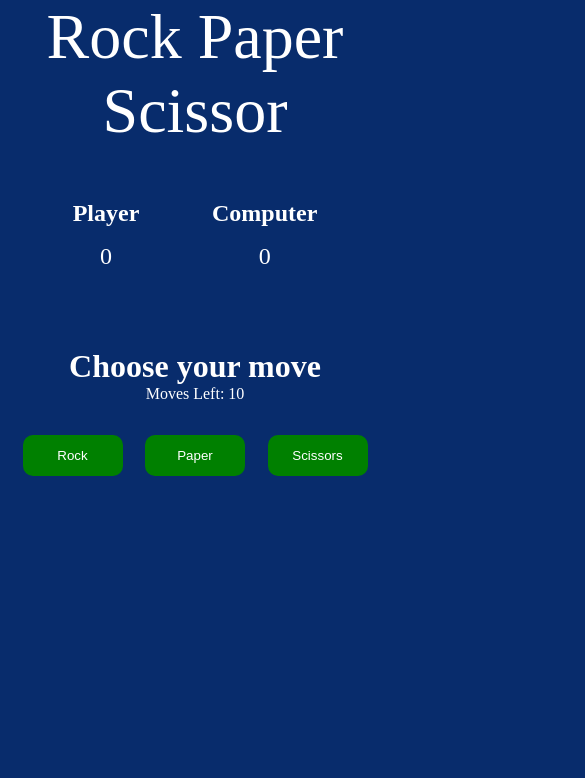
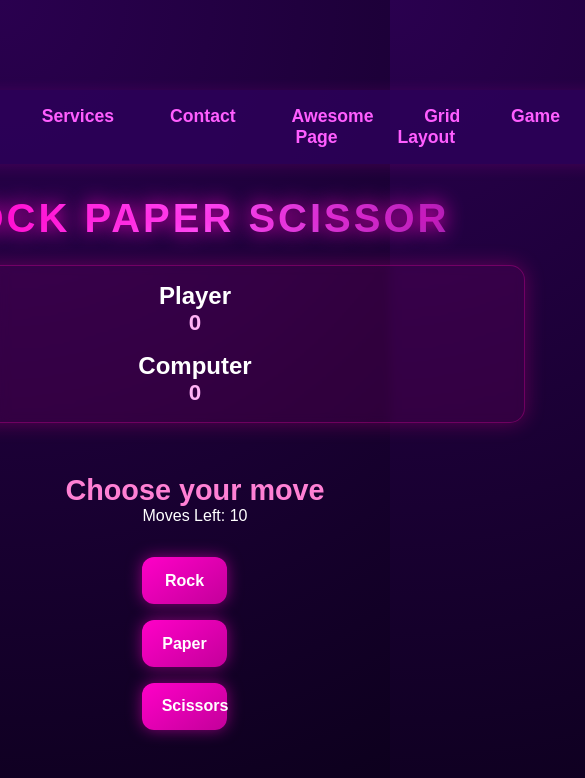
Before and after one commit to Abitha2701/mern_training, a plain HTML site: page game.html in a window 390 px wide. Shown: the top 778 px of the page, 585 px wide, since content can reach past the window. Drawn offline with Linux system fonts and the light colour scheme.

Commit message:
pages linked

```diff
--- a/awesome.css
+++ b/awesome.css
@@ -3,8 +3,8 @@
         .header { background: #232a36; color: #fff; padding: 32px 0 0 0; }
         .header-content { display: flex; justify-content: space-between; align-items: center; padding: 0 64px; }
         .logo { font-weight: bold; font-size: 1.3em; }
-        .nav { display: flex; gap: 32px; }
-        .nav a { color: #fff; text-decoration: none; font-size: 1em; }
+        .nav { display: flex; gap: 32px;list-style-type:none; }
+        .nav a { color: #fff; text-decoration: none; font-size: 1em; text-decoration: none;}
         .main { background: #232a36; color: #fff; display: flex; justify-content: space-between; align-items: center; padding: 48px 64px; }
         .main-title { max-width: 400px; }
         .main-title h1 { font-size: 2.5em; margin-bottom: 0.3em; }
--- /dev/null
+++ b/game.css
@@ -0,0 +1,176 @@
+/* Universal Reset and Theme */
+* {
+    margin: 0;
+    padding: 0;
+    box-sizing: border-box;
+    font-family: "Poppins", sans-serif;
+}
+
+body {
+    background: radial-gradient(circle at top left, #2a004f, #0b001a);
+    color: #fff;
+    min-height: 100vh;
+    display: flex;
+    justify-content: center;
+    align-items: center;
+}
+
+/* Navbar Styles */
+.nav-list {
+    display: flex;
+    gap: 1.5rem;
+    list-style: none;
+    background: rgba(44, 0, 89, 0.85);
+    padding: 1rem 2rem;
+    border-radius: 16px;
+    box-shadow: 0 2px 16px rgba(255, 0, 200, 0.15);
+    margin-bottom: 2rem;
+    justify-content: center;
+}
+.nav-list li a {
+    color: #ff5eff;
+    text-decoration: none;
+    font-size: 1.1rem;
+    font-weight: 600;
+    padding: 0.5rem 1rem;
+    border-radius: 8px;
+    transition: background 0.2s, color 0.2s;
+}
+.nav-list li a:hover, .nav-list li a.active {
+    background: linear-gradient(90deg, #ff00c8, #9c27b0);
+    color: #fff;
+    box-shadow: 0 0 8px #ff00c8;
+}
+
+/* Game Container */
+.game {
+    display: flex;
+    flex-direction: column;
+    align-items: center;
+    text-align: center;
+}
+
+/* Title */
+.title {
+    font-size: 3.5rem;
+    font-weight: 700;
+    text-transform: uppercase;
+    letter-spacing: 3px;
+    background: linear-gradient(90deg, #ff00c8, #ff5eff, #9c27b0);
+    -webkit-background-clip: text;
+    -webkit-text-fill-color: transparent;
+    text-shadow: 0 0 20px #ff00c8;
+    margin-bottom: 1.5rem;
+}
+
+/* Scoreboard */
+.score {
+    display: flex;
+    justify-content: space-between;
+    gap: 2rem;
+    background: rgba(255, 0, 170, 0.1);
+    border: 1px solid rgba(255, 0, 170, 0.3);
+    backdrop-filter: blur(5px);
+    padding: 1rem 2rem;
+    border-radius: 15px;
+    box-shadow: 0 0 20px rgba(255, 0, 150, 0.3);
+    margin-bottom: 2rem;
+}
+
+.p-count, .c-count {
+    text-align: center;
+    font-size: 1.4rem;
+    font-weight: 600;
+    color: #ffb3f5;
+}
+
+/* Move Text */
+.move {
+    font-size: 1.8rem;
+    font-weight: 600;
+    margin-top: 1.2rem;
+    color: #ff80d4;
+}
+
+/* Buttons Container */
+.options {
+    display: flex;
+    justify-content: center;
+    gap: 2rem;
+    margin-top: 2rem;
+    flex-wrap: wrap;
+}
+
+/* Buttons */
+.rock, .paper, .scissor {
+    padding: 0.9rem 1.2rem;
+    width: 110px;
+    border-radius: 12px;
+    background: linear-gradient(145deg, #ff00c8, #c3009a);
+    color: #fff;
+    font-size: 1rem;
+    font-weight: 600;
+    border: none;
+    cursor: pointer;
+    transition: 0.25s ease;
+    box-shadow: 0 0 15px rgba(255, 0, 200, 0.5);
+}
+
+.rock:hover, .paper:hover, .scissor:hover {
+    background: linear-gradient(145deg, #ff4de1, #ff00c8);
+    transform: scale(1.08);
+    box-shadow: 0 0 25px rgba(255, 0, 200, 0.8);
+}
+
+/* Result */
+.result {
+    margin-top: 1.5rem;
+    font-size: 1.3rem;
+    font-weight: 500;
+    color: #ffb3f5;
+    text-shadow: 0 0 8px rgba(255, 0, 200, 0.4);
+}
+
+/* Reload Button */
+.reload {
+    display: none;
+    margin-top: 2rem;
+    padding: 1rem 2rem;
+    background: linear-gradient(145deg, #b300ff, #7a00cc);
+    border: none;
+    border-radius: 12px;
+    font-weight: 600;
+    color: #fff;
+    cursor: pointer;
+    transition: 0.25s ease;
+    box-shadow: 0 0 20px rgba(180, 0, 255, 0.5);
+}
+
+.reload:hover {
+    background: linear-gradient(145deg, #c54dff, #9a00ff);
+    transform: scale(1.05);
+    box-shadow: 0 0 25px rgba(200, 0, 255, 0.8);
+}
+
+/* Responsive Design */
+@media screen and (max-width: 768px) {
+    .title {
+        font-size: 2.5rem;
+        text-align: center;
+    }
+
+    .score {
+        flex-direction: column;
+        width: 80%;
+        gap: 1rem;
+    }
+
+    .options {
+        flex-direction: column;
+        gap: 1rem;
+    }
+
+    .rock, .paper, .scissor {
+        width: 80%;
+    }
+}
--- a/javascript(practice)/game.html
+++ b/game.html
@@ -8,11 +8,24 @@
           content="width=device-width,
                    initial-scale=1.0">
     <link rel="stylesheet" href="game.css">
+
     <title>Rock Paper Scissor</title>
 
 </head>
 <body>
+
     <section class="game">
+       <nav>
+      <ul class="nav-list">
+        <li><a href="index.html" class="active">Home</a></li>
+        <li><a href="about.html">About</a></li>
+        <li><a href="services.html">Services</a></li>
+        <li><a href="contact.html">Contact</a></li>
+        <li><a href="awesome.html">Awesome Page</a></li>
+        <li><a href="grid_layout.html">Grid Layout</a></li>
+        <li><a href="game.html">Game</a></li>
+      </ul>
+    </nav>
         <!--Title -->
         <div class="title">Rock Paper Scissor</div>
 
--- a/grid_layout.css
+++ b/grid_layout.css
@@ -2,6 +2,33 @@
 .container{
     display: grid;
     grid-template-columns: auto;
+}
+
+/* Navbar Styles */
+.nav-list {
+    display: flex;
+    gap: 1.5rem;
+    list-style: none;
+    background: #1976d2;
+    padding: 1rem 2rem;
+    border-radius: 16px;
+    box-shadow: 0 2px 16px rgba(25, 118, 210, 0.15);
+    margin-bottom: 2rem;
+    justify-content: center;
+}
+.nav-list li a {
+    color: #fff;
+    text-decoration: none;
+    font-size: 1.1rem;
+    font-weight: 600;
+    padding: 0.5rem 1rem;
+    border-radius: 8px;
+    transition: background 0.2s, color 0.2s;
+}
+.nav-list li a:hover, .nav-list li a.active {
+    background: #1565c0;
+    color: #fff;
+    box-shadow: 0 0 8px #1976d2;
 }
 .container div{
 
--- a/javascript(practice)/game.css
+++ /dev/null
@@ -1,101 +0,0 @@
-/* styles.css */
-/* universal selector - Applies to whole document */
-*{
-    padding: 0;
-    margin: 0;
-    box-sizing: border-box;
-    background: #082c6c;
-    color: #fff;
-}
-/* To center everything in game */
-.game{
-    display: flex;
-    flex-direction: column;
-    height: 100vh;
-    width: 100vw;
-    justify-content: center;
-    align-items: center;
-}
-
-/* Title of the game */
-.title{
-    position: absolute;
-    top: 0;
-    font-size: 4rem;
-    z-index: 2;
-}
-
-/* Score Board */
-.score{
-    display: flex;
-    width: 30vw;
-    justify-content: space-evenly;
-    position: absolute;
-    top: 70px;
-    z-index: 1;
-}
-
-/* Score  */
-.p-count,.c-count{
-    text-align: center;
-    font-size: 1.5rem;
-    margin-top: 1rem;
-}
-
-/* displaying three buttons in one line */
-.options{
-    display: flex;
-    width: 50vw;
-    justify-content: space-evenly;
-    margin-top: 2rem;
-}
-
-/* Styling on all three buttons */
-.rock, .paper, .scissor{
-    padding: 0.8rem;
-    width: 100px;
-    border-radius: 10px;
-    background: green;
-    outline: none;
-    border-color: green;
-    border: none;
-    cursor: pointer;
-}
-
-.move{
-    font-size: 2rem;
-    font-weight: bold;
-}
-
-/* Reload button style */
-.reload {
-    display: none;
-    margin-top: 2rem;
-    padding: 1rem;
-    background: green;
-    outline: none;
-    border: none;
-    border-radius: 10px;
-    cursor: pointer;
-}
-
-.result{
-    margin-top: 20px;
-    font-size: 1.2rem;
-}
-
-/* Responsive Design */
-@media screen and (max-width: 612px)
-{
-    .title{
-        text-align: center;
-    }
-    .score{
-        position: absolute;
-        top: 200px;
-        width: 100vw;
-    }
-    .options{
-        width: 100vw;
-    }
-}
```
Also changed, not shown: about.html (+5 -2 lines), awesome.html (+7 -3 lines), contact.html (+172 -7 lines), grid_layout.html (+12 -1 lines), home.html (+1 -0 lines), index.html (+1 -0 lines), services.html (+5 -2 lines), game.js (renamed from javascript(practice)/game.js).
